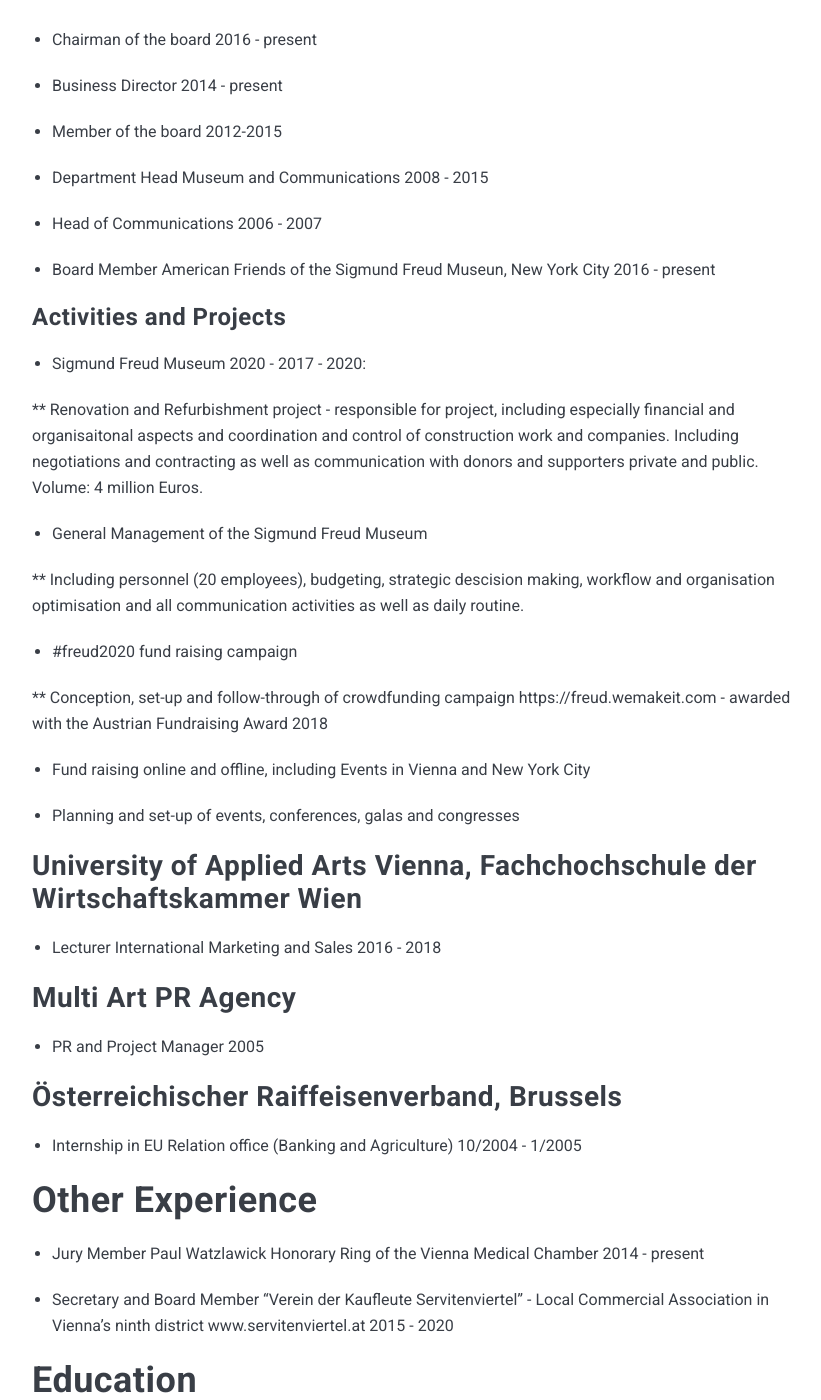
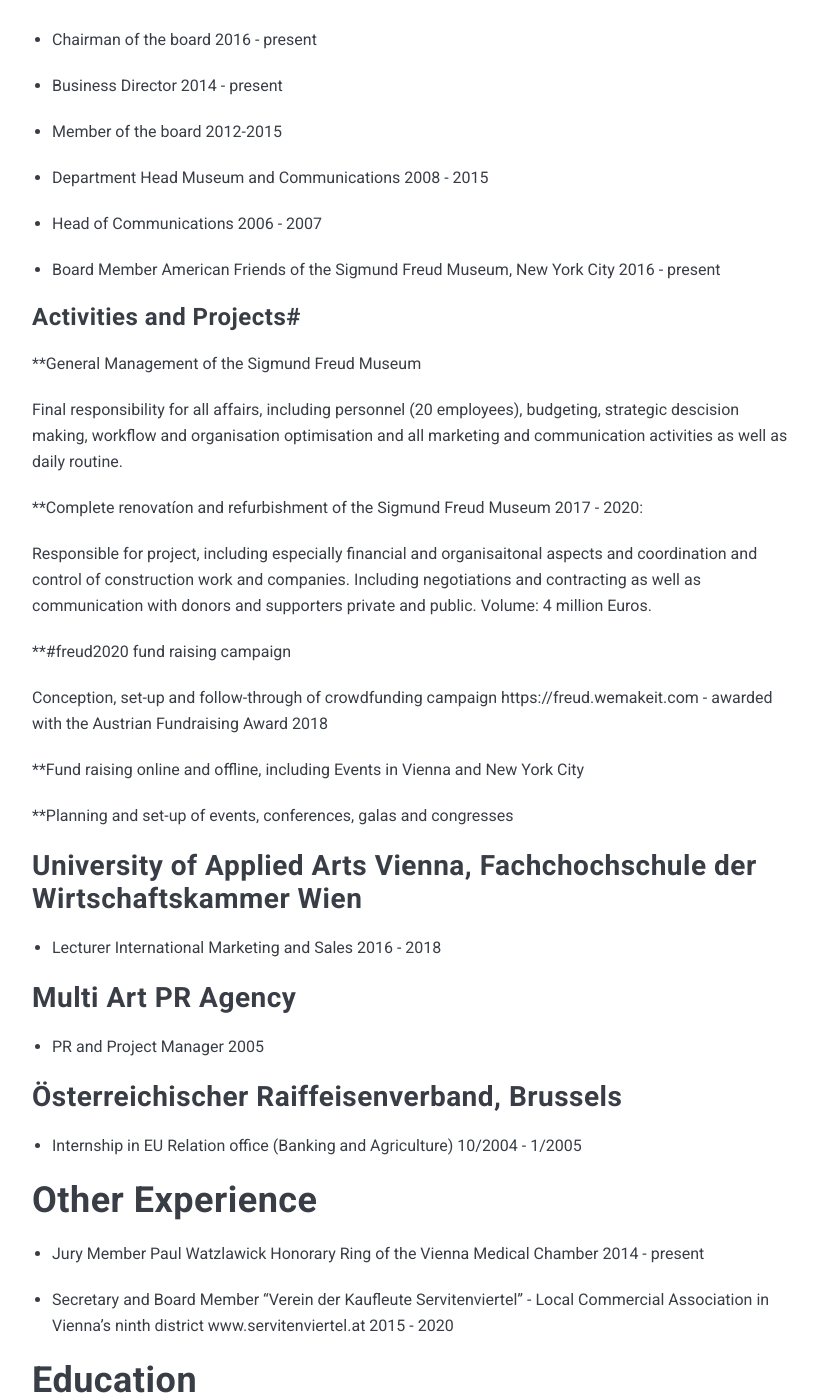
Before and after one commit to noemaier/noemaier.github.io, a Jekyll site: the page built from _pages/z2_cv.md, in a window 1280 px wide and 1400 px high, scrolled down 1171 px. Shown: the whole window, without its empty margins (228-1049 px from the left). Built offline with Jekyll 4.4.1, drawn with Linux system fonts in a browser that asks for light colours; nearby versions of some CDN libraries; some of the changed text lies outside the part shown.

Commit message:
Update z2_cv.md

```diff
--- a/_pages/z2_cv.md
+++ b/_pages/z2_cv.md
@@ -10,7 +10,6 @@ Peter Nömaier, b. 1980. Citizenship: Austria. Main Language: German
 # Work
 
 ## Sigmund Freud Foundation
-
 www.freud-museum.at
 
 * Chairman of the board 2016 - present
@@ -23,25 +22,25 @@ www.freud-museum.at
 
 * Head of Communications 2006 - 2007
 
-* Board Member American Friends of the Sigmund Freud Museun, New York City 2016 - present
+* Board Member American Friends of the Sigmund Freud Museum, New York City 2016 - present
 
-### Activities and Projects
+### Activities and Projects#
 
-* Sigmund Freud Museum 2020 - 2017 - 2020:
+**General Management of the Sigmund Freud Museum
 
-** Renovation and Refurbishment project - responsible for project, including especially financial and organisaitonal aspects and coordination and control of construction work and companies. Including negotiations and contracting as well as communication with donors and supporters private and public. Volume: 4 million Euros.
+Final responsibility for all affairs, including personnel (20 employees), budgeting, strategic descision making, workflow and organisation optimisation and all marketing and communication activities as well as daily routine.
 
-* General Management of the Sigmund Freud Museum
+**Complete renovatíon and refurbishment of the Sigmund Freud Museum 2017 - 2020:
 
-** Including personnel (20 employees), budgeting, strategic descision making, workflow and organisation optimisation and all communication activities as well as daily routine.
+Responsible for project, including especially financial and organisaitonal aspects and coordination and control of construction work and companies. Including negotiations and contracting as well as communication with donors and supporters private and public. Volume: 4 million Euros.
 
-* #freud2020 fund raising campaign
+**#freud2020 fund raising campaign
 
-** Conception, set-up and follow-through of crowdfunding campaign https://freud.wemakeit.com - awarded with the Austrian Fundraising Award 2018
+Conception, set-up and follow-through of crowdfunding campaign https://freud.wemakeit.com - awarded with the Austrian Fundraising Award 2018
 
-* Fund raising online and offline, including Events in Vienna and New York City
+**Fund raising online and offline, including Events in Vienna and New York City
 
-* Planning and set-up of events, conferences, galas and congresses
+**Planning and set-up of events, conferences, galas and congresses
 
 
 ##  University of Applied Arts Vienna, Fachchochschule der Wirtschaftskammer Wien
@@ -69,8 +68,9 @@ www.freud-museum.at
 
 * Master of Arts in Business (MA) - Executive Management, FH Wien - Vienna University of Applied Science, 2010 - 2012
 
-* *College Leadership*, WIFI Vienna, 2007 - 2008 (Certificate Course in team leadership, presentation skills and self-organisation)
-** Degree in Communications and Political Science, University of Vienna, 1999 - 2004
+* College Leadership*, WIFI Vienna, 2007 - 2008 (Certificate Course in team leadership, presentation skills and self-organisation)
+
+* Degree in Communications and Political Science, University of Vienna, 1999 - 2004
 
 # Skills
 
@@ -90,6 +90,8 @@ www.freud-museum.at
 
 * Crisis Management
 
+* Negotiations with business partners, private and public funders and personnel in German and English
+
 * Fund Raising
 
 * Construction Project Management
```
Also changed, not shown: other parts of _pages/z2_cv.md (+1 -6 lines).
